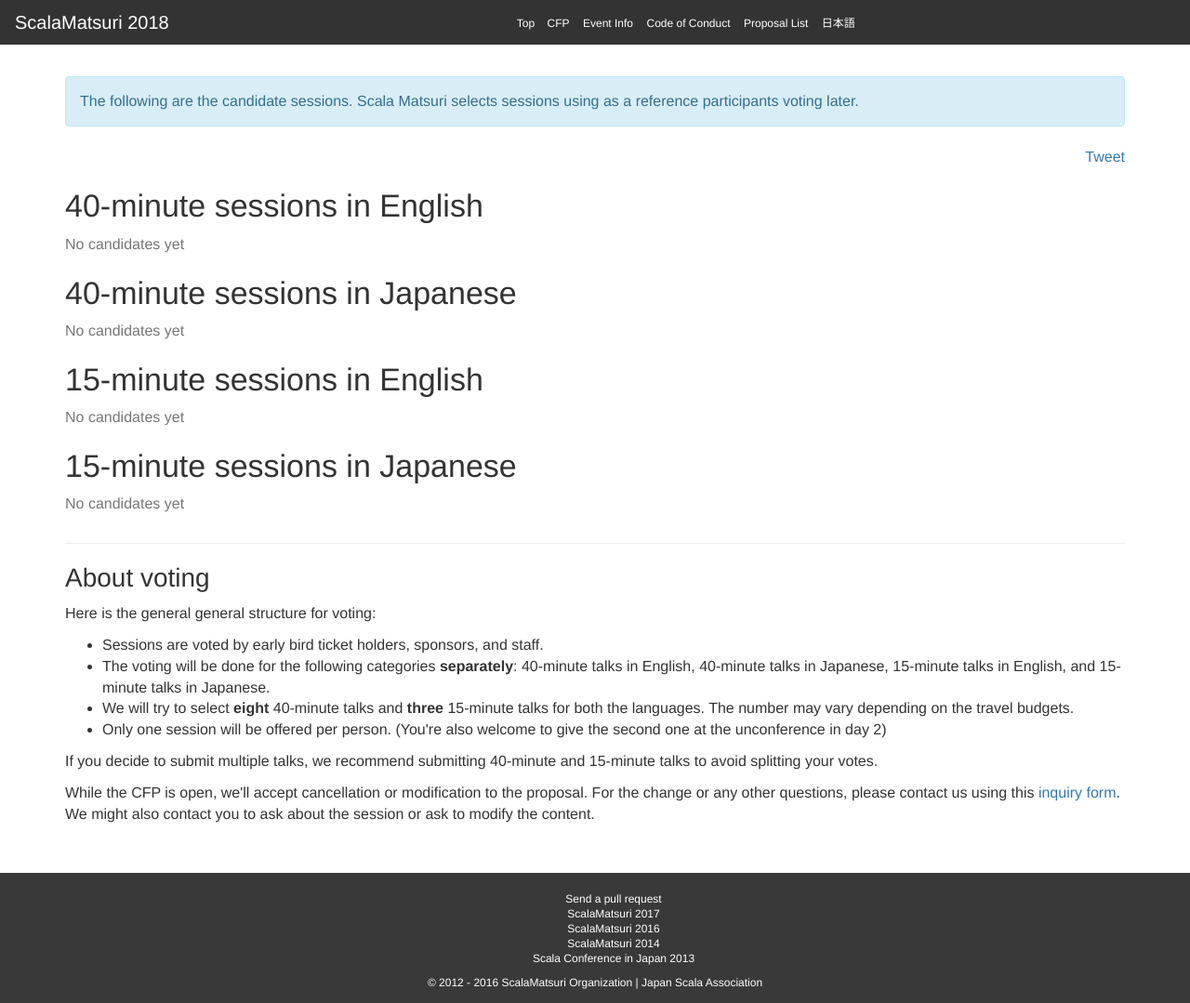
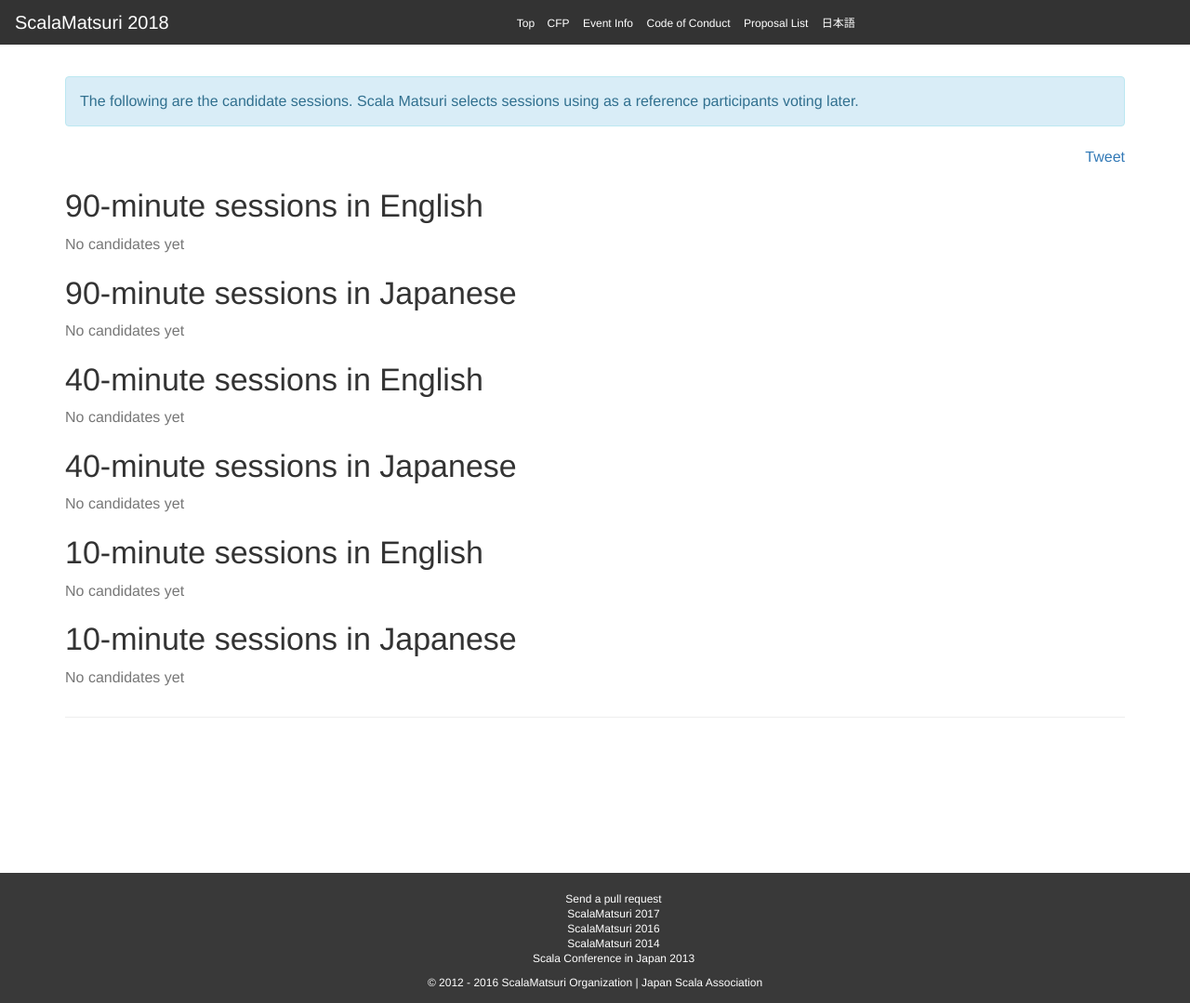
Before and after one commit to scalajp/2018.scalamatsuri.org, a Jekyll site: the page built from en/candidates/index.html, in a window 1280 px wide and 1079 px high. Shown: the whole window at 93% size. Built offline with Jekyll 4.4.1, drawn with Linux system fonts in a browser that asks for light colours; nearby versions of some CDN libraries; comment, search, counter and statistics services are not loaded.

Commit message:
hide voting text in Candidate pages / update talk length text

```diff
--- a/en/candidates/index.html
+++ b/en/candidates/index.html
@@ -28,6 +28,34 @@ layout: default_en
   </p>
 </div>
 
+<h2>90-minute sessions in English</h2>
+<div class="shuffle-session">
+	{% assign has_90en = false %}
+	{% for candidate in site.candidates_en %}
+	  {% if candidate.length == 90 and candidate.language == "English" %}
+	      {% include_relative element.html candidate=candidate %}
+	          {% assign has_90en = true %}
+		    {% endif %}
+		    {% endfor %}
+</div>
+{% unless has_90en %}
+  <div class="text-muted">No candidates yet</div>
+  {% endunless %}
+
+<h2>90-minute sessions in Japanese</h2>
+<div class="shuffle-session">
+	  {% assign has_90ja = false %}
+	  {% for candidate in site.candidates_en %}
+	    {% if candidate.length == 90 and candidate.language != "English" %}
+	        {% include_relative element.html candidate=candidate %}
+		    {% assign has_90ja = true %}
+		      {% endif %}
+		      {% endfor %}
+  </div>
+  {% unless has_90ja %}
+    <div class="text-muted">No candidates yet</div>
+    {% endunless %}
+
 
 <h2>40-minute sessions in English</h2>
 <div class="shuffle-session">
@@ -57,31 +85,31 @@ layout: default_en
   <div class="text-muted">No candidates yet</div>
 {% endunless %}
 
-<h2>15-minute sessions in English</h2>
+<h2>10-minute sessions in English</h2>
 <div class="shuffle-session">
-{% assign has15_en = false %}
+{% assign has10_en = false %}
 {% for candidate in site.candidates_en %}
-  {% if candidate.length == 15 and candidate.language == "English" %}
+  {% if candidate.length == 10 and candidate.language == "English" %}
     {% include_relative element.html candidate=candidate %}
-    {% assign has15_en = true %}
+    {% assign has10_en = true %}
   {% endif %}
 {% endfor %}
 </div>
-{% unless has15_en %}
+{% unless has10_en %}
   <div class="text-muted">No candidates yet</div>
 {% endunless %}
 
-<h2>15-minute sessions in Japanese</h2>
+<h2>10-minute sessions in Japanese</h2>
 <div class="shuffle-session">
-{% assign has15_ja = false %}
+{% assign has10_ja = false %}
 {% for candidate in site.candidates_en %}
-  {% if candidate.length == 15 and candidate.language != "English" %}
+  {% if candidate.length == 10 and candidate.language != "English" %}
     {% include_relative element.html candidate=candidate %}
-    {% assign has15_ja = true %}
+    {% assign has10_ja = true %}
   {% endif %}
 {% endfor %}
 </div>
-{% unless has15_ja %}
+{% unless has10_ja %}
   <div class="text-muted">No candidates yet</div>
 {% endunless %}
 
@@ -92,7 +120,7 @@ layout: default_en
 </div>
 
 <hr>
-{% include voting_en.html %}
+<!--{% include voting_en.html %}-->
 
 <script src="/js/lodash.min.js"></script>
 <script src="/js/cfp-tag.js"></script>
--- a/ja/candidates/index.html
+++ b/ja/candidates/index.html
@@ -120,7 +120,7 @@ title: 応募セッション一覧
 </div>
 
 <hr>
-{% include voting_ja.html %}
+<!--{% include voting_ja.html %}-->
 
 <script src="/js/lodash.min.js"></script>
 <script src="/js/cfp-tag.js"></script>
```
